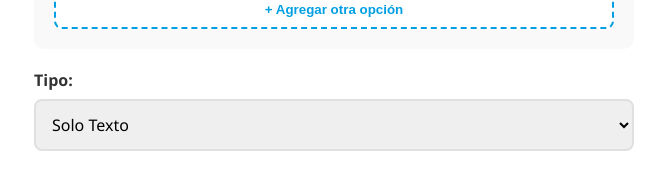
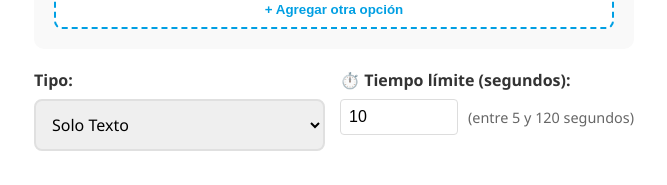
Before and after one commit to FrancoRegg/ok-team-quiz, a React (Vite) app in the folder client/: page /admin in a window 1280 px wide. Shown: the part 488-673 px from the top of the page, without its empty margins (306-973 px from the left). Built offline with nearby package versions, Linux system fonts and the light colour scheme; no server answers; sample sign-in values are in the browser's storage.

Commit message:
Timer configuration, individually, per question. Default start time: 10 seconds

```diff
--- a/client/src/pages/AdminView.jsx
+++ b/client/src/pages/AdminView.jsx
@@ -12,6 +12,9 @@ function AdminView() {
     // Estados de gestión
     const [ questionsList, setQuestionsList ] = useState([])
     const [ editingId, setEditingId ] = useState(null)
+
+    //Control de tiempo
+    const [ timeLimit, setTimeLimit ] = useState(10)
 
     const API_URL = import.meta.env.VITE_API_URL || '';
 
@@ -89,6 +92,7 @@ function AdminView() {
         setOptions(Array.isArray(question.options) ? question.options : JSON.parse(question.options));
         setMediaUrl(question.mediaUrl || "");
         setCorrectIndex(question.correctIndex);
+        setTimeLimit(question.timeLimit || 10);
         window.scrollTo({ top: 0, behavior: 'smooth' });
     }
 
@@ -125,6 +129,7 @@ function AdminView() {
         setOptions(["", ""]);
         setMediaUrl("");
         setCorrectIndex(0);
+        setTimeLimit(10);
     }
 
     const handleSubmit = async() => {
@@ -133,7 +138,7 @@ function AdminView() {
             return;
         }
 
-        const questionData = { title, type, options, mediaUrl, correctIndex };
+        const questionData = { title, type, options, mediaUrl, correctIndex, timeLimit };
 
         try{
             let url = `/api/questions`;
@@ -188,7 +193,6 @@ function AdminView() {
                 </button>
             </div>
 
-            {/* --- FORMULARIO --- */}
             <div className="form-group">
                 <label className="form-label">Título de la Pregunta:</label>
                 <input
@@ -245,6 +249,23 @@ function AdminView() {
                     </select>
                 </div>
 
+                <div className="form-group">
+                    <label className="form-label">⏱️ Tiempo límite (segundos):</label>
+                    <div className="time-limit-input">
+                        <input
+                            type="number"
+                            min="5"
+                            max="120"
+                            className="input-number"
+                            value={timeLimit}
+                            onChange={(e) => setTimeLimit(parseInt(e.target.value) || 10)}
+                        />
+                        <span className="input-hint">
+                            (entre 5 y 120 segundos)
+                        </span>
+                    </div>
+                </div>
+
                 {type !== 'TEXT' && (
                     <div className="flex-2">
                         <label className="form-label">Enlace (URL):</label>
@@ -259,7 +280,6 @@ function AdminView() {
                 )}
             </div>
 
-            {/* Botonera inferior */}
             <div className="button-group">
                 <button
                     className={`btn-save ${editingId ? 'editing' : ''}`}
@@ -275,7 +295,6 @@ function AdminView() {
                 )}
             </div>
 
-            {/* --- LISTADO DE PREGUNTAS --- */}
             <hr className="divider"/>
 
             <h2 className="questions-title">📚 Preguntas Guardadas ({questionsList.length})</h2>
```
